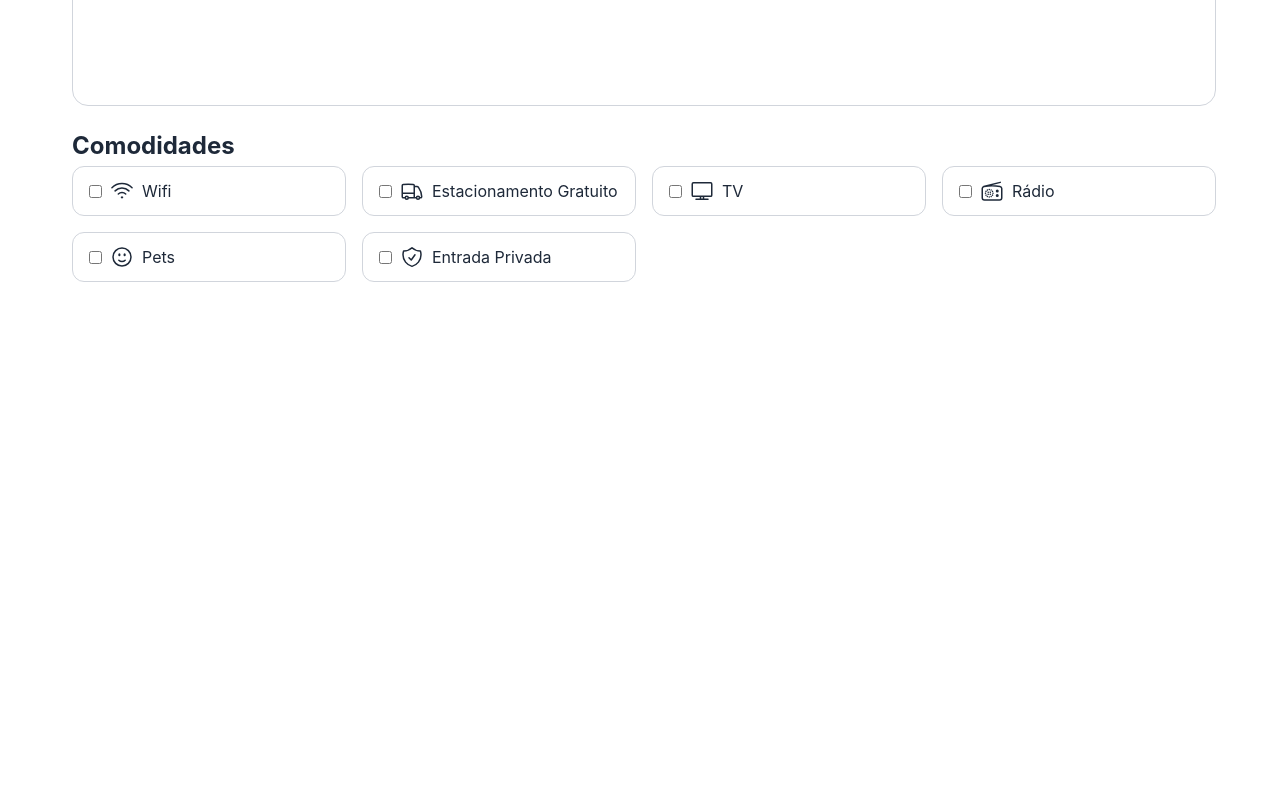
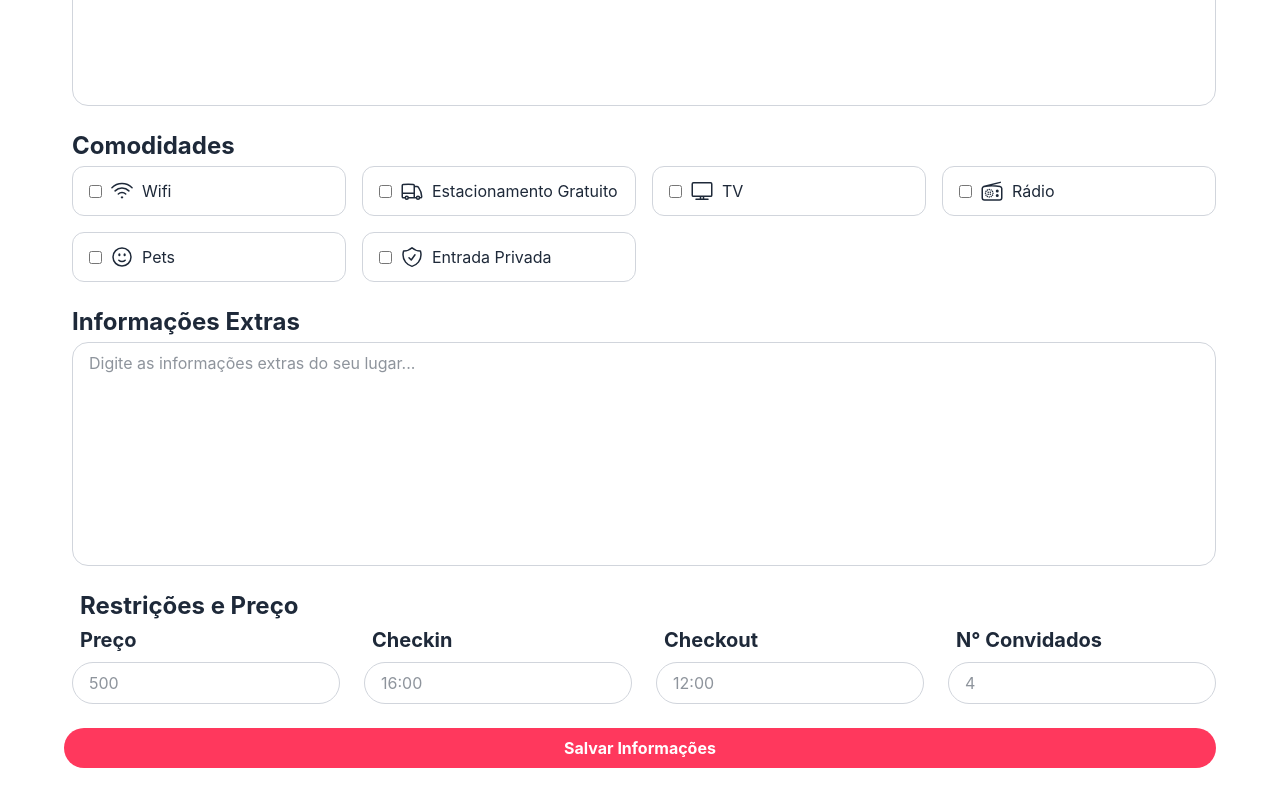
Before and after one commit to ruanmrc17/hashbnb-rn, a React (Vite) app in the folder front-end/: page /account/places/new in a window 1280 px wide. Shown: the part 874-1674 px from the top of the page. Before the commit the page ends 1188 px from the top, so only its background shows below. Built offline with nearby package versions, Linux system fonts and the light colour scheme; no server answers.

Commit message:
Fim da Aula 7

```diff
--- a/front-end/src/components/AccPlaces.jsx
+++ b/front-end/src/components/AccPlaces.jsx
@@ -7,9 +7,9 @@ function AccPlaces() {
   return (
 
 
-    <div className='w-full'>
+    <div className='w-full max-w-7xl flex flex-col items-center'>
       { action !== 'new' ? (
-        <Link to="/account/places/new" className='hover:bg-primary-500 flex gap-2 min-w-44 bg-primary-400 cursor-pointer rounded-full px-4 py-2 transition  text-white '>
+        <Link to="/account/places/new" className='hover:bg-primary-500 flex gap-2 min-w-44 bg-primary-400 cursor-pointer rounded-full px-4 py-2 transition  text-white'>
           <svg xmlns="http://www.w3.org/2000/svg" fill="none" viewBox="0 0 24 24" strokeWidth={1.5} stroke="currentColor" className="size-6">
             <path strokeLinecap="round" strokeLinejoin="round" d="M12 9v6m3-3H9m12 0a9 9 0 1 1-18 0 9 9 0 0 1 18 0Z" />
           </svg>
--- a/front-end/src/components/NewPlace.jsx
+++ b/front-end/src/components/NewPlace.jsx
@@ -7,6 +7,11 @@ function NewPlace() {
   const [ city, setCity ] = useState('')
   const [ photos, setPhotos ] = useState('')
   const [ description, setDescription ] = useState('')
+  const [ extras, setExtras ] = useState('')
+  const [ price, setPrice ] = useState('')
+  const [ checkin, setCheckin ] = useState('')
+  const [ checkout, setCheckout ] = useState('')
+  const [ guests, setGuests ] = useState('')
 
   const handleSubmit = async (e) => {
     e.preventDefault()
@@ -64,8 +69,54 @@ function NewPlace() {
         <label htmlFor='perks' className='text-2xl font-bold'>Comodidades</label>
 
         <Perks/>
+      </div>
 
+      <div className='ml-2 flex flex-col gap-1'>
+        <label htmlFor='extras' className='text-2xl font-bold'>Informações Extras</label>
+        <textarea id='extras' placeholder='Digite as informações extras do seu lugar...'
+        className='rounded-2xl border border-gray-300 px-4 py-2 h-56 resize-none'
+        value={extras} onChange={(e) => setExtras(e.target.value)}/>
       </div>
+
+      <div className='ml-2 flex flex-col gap-1'>
+        <h2 htmlFor='extras' className='ml-2 text-2xl font-bold'>Restrições e Preço</h2>
+        <div className='grid grid-cols-[repeat(auto-fit,minmax(225px,1fr))] gap-6'>
+
+          <div className='flex flex-col gap-2'>
+            <label className='ml-2 text-xl font-bold' htmlFor="price">Preço</label>
+            <input id='price' type="number" placeholder='500'
+            className='rounded-full border border-gray-300 px-4 py-2'
+            value={price} onChange={(e) => setPrice(e.target.value)}/>
+
+          </div>
+
+          <div className='flex flex-col gap-2'>
+            <label className='ml-2 text-xl font-bold' htmlFor="checkin">Checkin</label>
+            <input id='checkin' type="text" placeholder='16:00'
+            className='rounded-full border border-gray-300 px-4 py-2'
+            value={checkin} onChange={(e) => setCheckin(e.target.value)}/>
+
+          </div>
+
+          <div className='flex flex-col gap-2'>
+            <label className='ml-2 text-xl font-bold' htmlFor="checkout">Checkout</label>
+            <input id='checkout' type="text" placeholder='12:00'
+            className='rounded-full border border-gray-300 px-4 py-2'
+            value={checkout} onChange={(e) => setCheckout(e.target.value)}/>
+
+          </div>
+
+          <div className='flex flex-col gap-2'>
+            <label className='ml-2 text-xl font-bold' htmlFor="guests">N° Convidados</label>
+            <input id='guests' type="number" placeholder='4'
+            className='rounded-full border border-gray-300 px-4 py-2'
+            value={guests} onChange={(e) => setGuests(e.target.value)}/>
+
+          </div>
+        </div>
+      </div>
+
+      <button className='hover:bg-primary-500 min-w-44 bg-primary-400 cursor-pointer rounded-full px-4 py-2 transition text-white text-center font-bold'>Salvar Informações</button>
 
     </form>
   )
```
